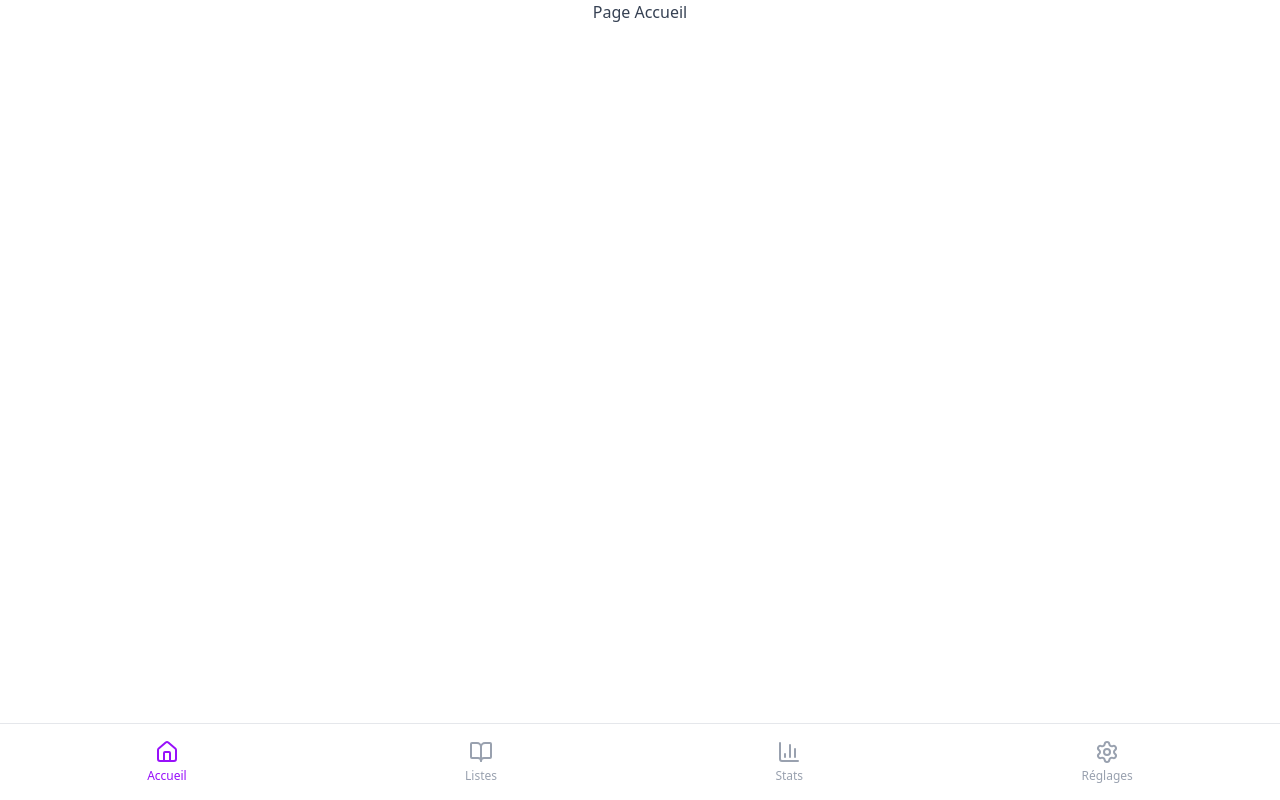
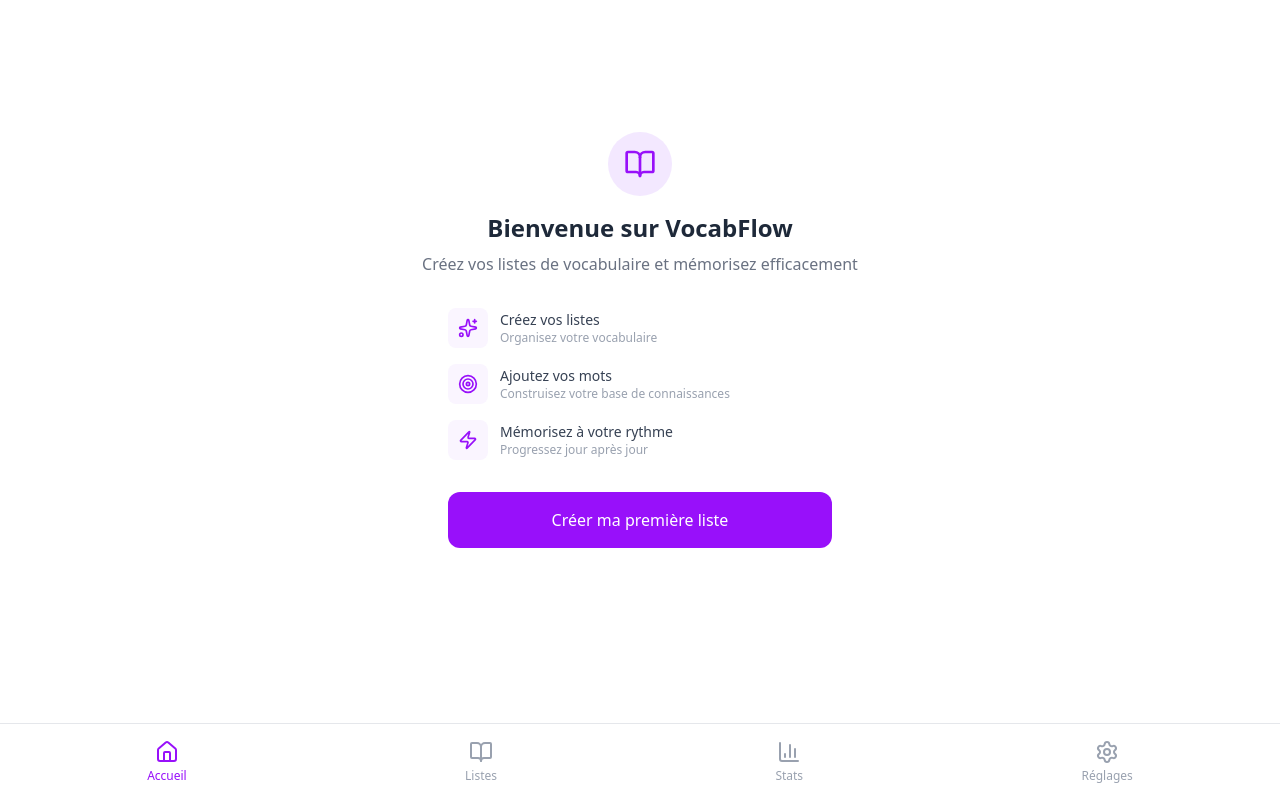
Before and after one commit to Misukesan1/vocabFlow, a React (Vite) app: page / in a window 1280 px wide. Built offline with nearby package versions, Linux system fonts and the light colour scheme.

Commit message:
contenu page accueil

```diff
--- a/src/pages/Home.jsx
+++ b/src/pages/Home.jsx
@@ -1,9 +1,131 @@
-import React from 'react'
+import React from 'react';
+import { useSelector, useDispatch } from 'react-redux';
+import { BookOpen, Sparkles, Target, Zap } from 'lucide-react';
+import { setTab } from '../slices/navBarSlice';
+import ListCard from '../componnent/listsPage/ListCard';
+import { setActiveList } from '../slices/listsSlice';
 
 export default function Home() {
+  const dispatch = useDispatch();
+  const lists = useSelector((state) => state.lists.lists);
+
+  // Calculer les statistiques
+  const totalWords = lists.reduce((sum, list) => sum + list.words.length, 0);
+
+  // Trier les listes par date de modification (plus récentes en premier)
+  const recentLists = [...lists]
+    .sort((a, b) => new Date(b.createdAt) - new Date(a.createdAt))
+    .slice(0, 3);
+
+  const handleCreateList = () => {
+    dispatch(setTab('lists'));
+  };
+
+  const handleListClick = (listId) => {
+    dispatch(setActiveList(listId));
+    dispatch(setTab('lists'));
+  };
+
+  // État vide : aucune liste créée
+  if (lists.length === 0) {
+    return (
+      <div className="flex flex-col items-center justify-center px-6 py-12 min-h-[calc(100vh-120px)]">
+        {/* Hero Section */}
+        <div className="flex flex-col items-center text-center mb-8">
+          <div className="w-16 h-16 bg-purple-100 rounded-full flex items-center justify-center mb-4">
+            <BookOpen className="w-8 h-8 text-purple-600" />
+          </div>
+          <h1 className="text-2xl font-bold text-gray-800 mb-2">
+            Bienvenue sur VocabFlow
+          </h1>
+          <p className="text-base text-gray-500 max-w-md">
+            Créez vos listes de vocabulaire et mémorisez efficacement
+          </p>
+        </div>
+
+        {/* Section explicative */}
+        <div className="flex flex-col gap-4 mb-8 w-full max-w-sm">
+          <div className="flex items-center gap-3">
+            <div className="w-10 h-10 bg-purple-50 rounded-lg flex items-center justify-center flex-shrink-0">
+              <Sparkles className="w-5 h-5 text-purple-600" />
+            </div>
+            <div className="text-left">
+              <p className="text-sm font-medium text-gray-700">Créez vos listes</p>
+              <p className="text-xs text-gray-400">Organisez votre vocabulaire</p>
+            </div>
+          </div>
+
+          <div className="flex items-center gap-3">
+            <div className="w-10 h-10 bg-purple-50 rounded-lg flex items-center justify-center flex-shrink-0">
+              <Target className="w-5 h-5 text-purple-600" />
+            </div>
+            <div className="text-left">
+              <p className="text-sm font-medium text-gray-700">Ajoutez vos mots</p>
+              <p className="text-xs text-gray-400">Construisez votre base de connaissances</p>
+            </div>
+          </div>
+
+          <div className="flex items-center gap-3">
+            <div className="w-10 h-10 bg-purple-50 rounded-lg flex items-center justify-center flex-shrink-0">
+              <Zap className="w-5 h-5 text-purple-600" />
+            </div>
+            <div className="text-left">
+              <p className="text-sm font-medium text-gray-700">Mémorisez à votre rythme</p>
+              <p className="text-xs text-gray-400">Progressez jour après jour</p>
+            </div>
+          </div>
+        </div>
+
+        {/* CTA principal */}
+        <button
+          onClick={handleCreateList}
+          className="w-full max-w-sm bg-purple-600 text-white font-medium py-4 px-6 rounded-xl transition-all active:scale-95 hover:bg-purple-700"
+        >
+          Créer ma première liste
+        </button>
+      </div>
+    );
+  }
+
+  // État actif : listes existantes
   return (
-    <>
-        <h1 className="text-base font-medium text-center text-gray-700 mb-2">Page Accueil</h1>
-    </>
-  )
+    <div className="flex flex-col gap-6 px-4 py-6">
+      {/* Statistiques rapides */}
+      <div className="flex gap-3">
+        <div className="flex-1 bg-white border border-gray-200 rounded-xl p-4">
+          <p className="text-xs text-gray-400 mb-1">Listes</p>
+          <p className="text-2xl font-bold text-purple-600">{lists.length}</p>
+        </div>
+        <div className="flex-1 bg-white border border-gray-200 rounded-xl p-4">
+          <p className="text-xs text-gray-400 mb-1">Mots</p>
+          <p className="text-2xl font-bold text-purple-600">{totalWords}</p>
+        </div>
+      </div>
+
+      {/* Mes dernières listes */}
+      <div className="flex flex-col gap-3">
+        <div className="flex items-center justify-between">
+          <h2 className="text-lg font-semibold text-gray-800">Mes dernières listes</h2>
+        </div>
+
+        <div className="flex flex-col gap-3">
+          {recentLists.map((list) => (
+            <ListCard
+              key={list.id}
+              list={list}
+              onClick={() => handleListClick(list.id)}
+            />
+          ))}
+        </div>
+      </div>
+
+      {/* Bouton créer nouvelle liste */}
+      <button
+        onClick={handleCreateList}
+        className="w-full bg-white border-2 border-purple-600 text-purple-600 font-medium py-3 px-6 rounded-xl transition-all active:scale-95 hover:bg-purple-50"
+      >
+        Créer une nouvelle liste
+      </button>
+    </div>
+  );
 }
```
